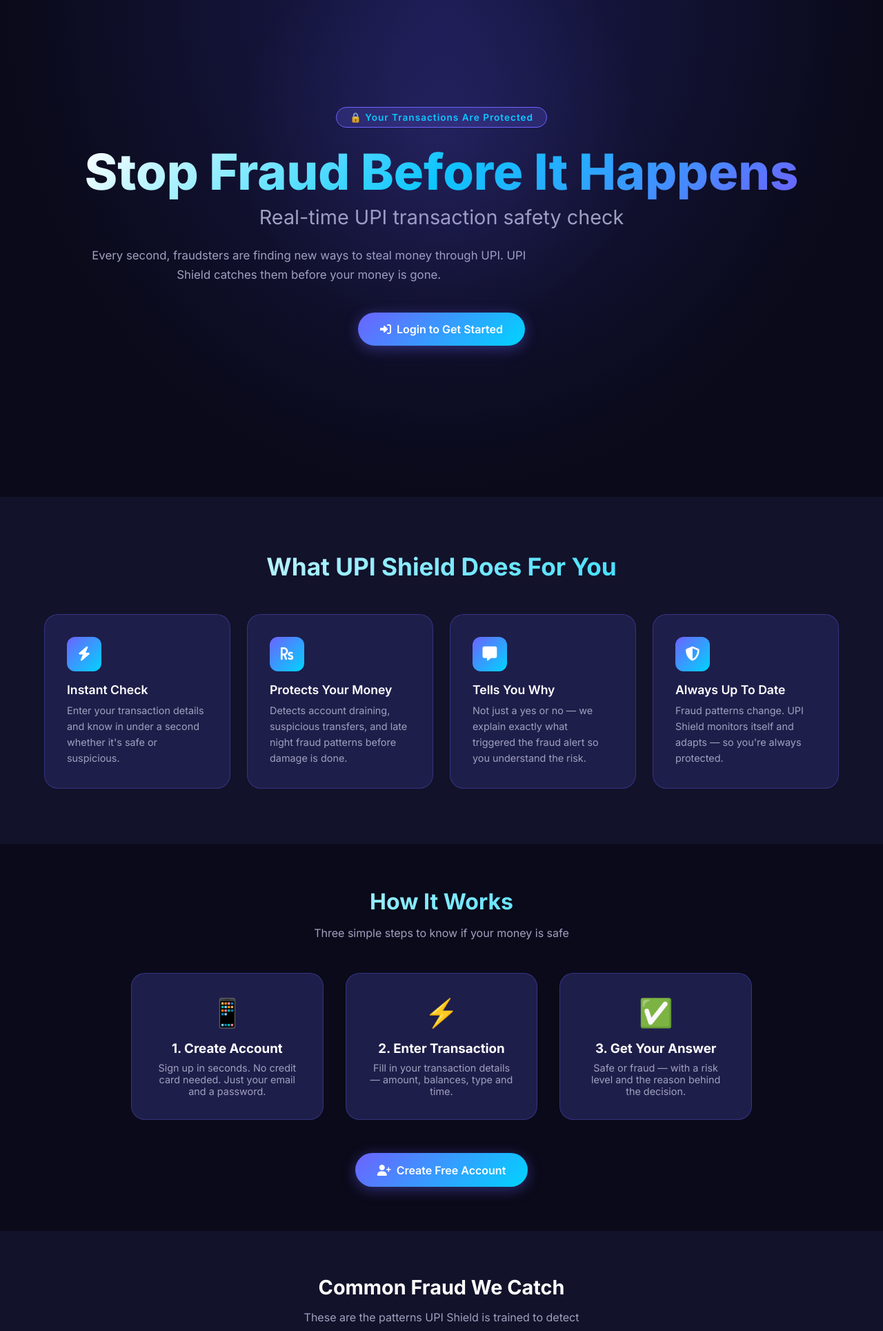
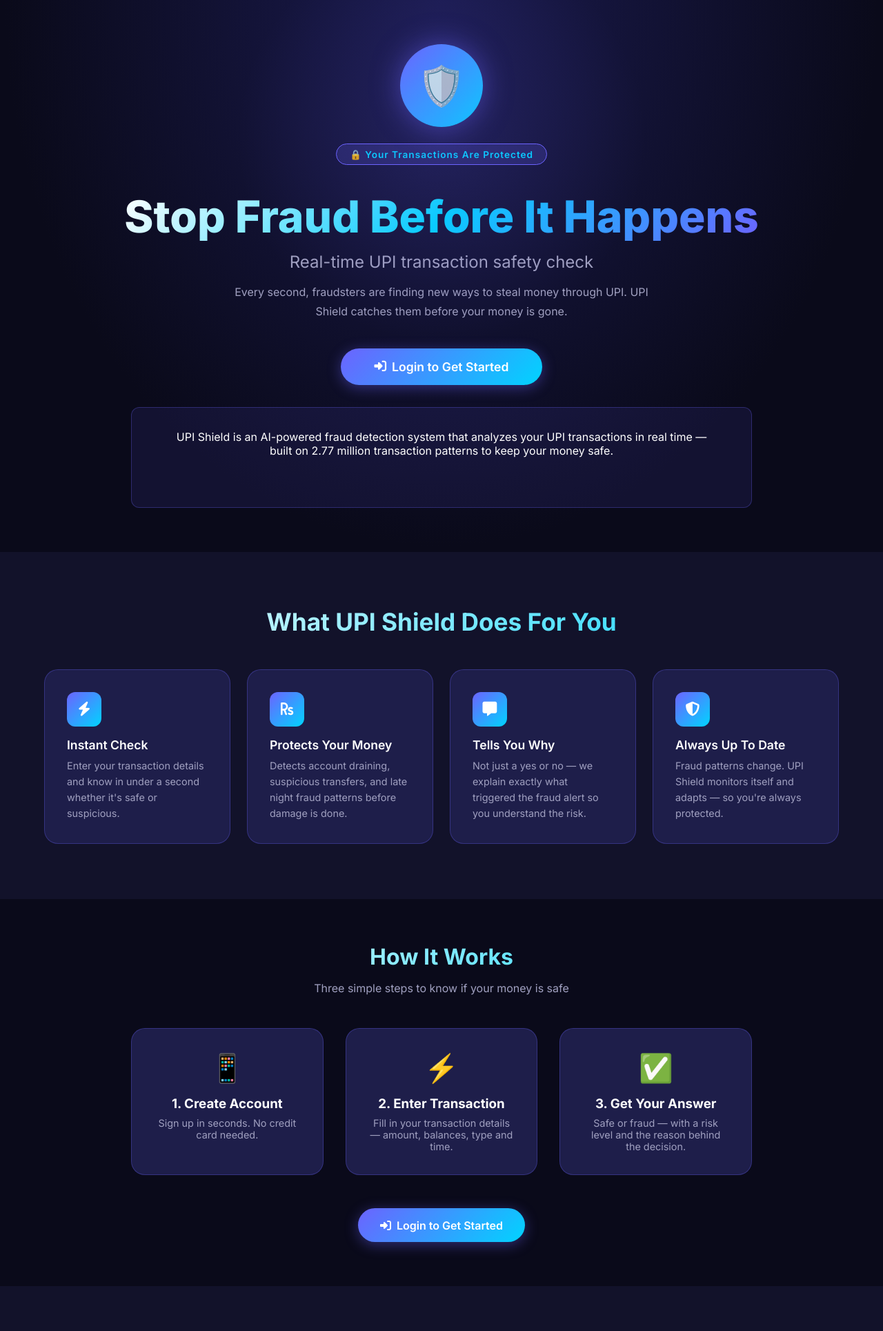
Before and after one commit to Mohana-priya19/upi-shield, a Flask app: page / in a window 1280 px wide. Shown: the part 60-1989 px from the top of the page at 69% size. Run offline with Flask 3, Linux system fonts and the light colour scheme; parts of the project's set-up code (start-up, migrations or seed data) failed here and were passed over.

Commit message:
feat: fix tagline box alignment and center text on home page

```diff
--- a/app/templates/index.html
+++ b/app/templates/index.html
@@ -1,18 +1,27 @@
 {% extends "base.html" %}
 {% block content %}
 
-<section class="hero">
-    <div class="hero-content">
-        <div class="hero-badge">🔒 Your Transactions Are Protected</div>
-        <h1>Stop Fraud Before It Happens</h1>
-        <h2>Real-time UPI transaction safety check</h2>
-        <p>Every second, fraudsters are finding new ways to steal money through UPI. UPI Shield catches them before your money is gone.</p>
-        <div class="hero-buttons" style="justify-content:center;">
-            <a href="/login" class="btn-primary">
-                <i class="fas fa-sign-in-alt"></i> Login to Get Started
-            </a>
-        </div>
+<section class="hero" style="min-height:100vh; display:flex; flex-direction:column; align-items:center; justify-content:center; text-align:center; padding:4rem 2rem; background:radial-gradient(ellipse at top, #1a1a4e 0%, var(--dark) 70%);">
+
+    <div style="width:120px; height:120px; background:linear-gradient(135deg, var(--primary), var(--secondary)); border-radius:50%; display:flex; align-items:center; justify-content:center; font-size:3.5rem; margin-bottom:1.5rem; box-shadow:0 0 40px rgba(108,99,255,0.5);">
+        🛡️
     </div>
+
+    <div class="hero-badge">🔒 Your Transactions Are Protected</div>
+    <h1 style="font-size:4rem; font-weight:800; margin:1rem 0; background:linear-gradient(135deg, #ffffff 0%, var(--secondary) 50%, var(--primary) 100%); -webkit-background-clip:text; -webkit-text-fill-color:transparent;">Stop Fraud Before It Happens</h1>
+    <h2 style="font-size:1.5rem; font-weight:400; color:var(--text-muted); margin-bottom:1rem;">Real-time UPI transaction safety check</h2>
+    <p style="max-width:600px; color:var(--text-muted); font-size:1rem; line-height:1.7; margin-bottom:2.5rem;">Every second, fraudsters are finding new ways to steal money through UPI. UPI Shield catches them before your money is gone.</p>
+
+    <a href="/login" class="btn-primary" style="font-size:1.1rem; padding:1rem 3rem;">
+        <i class="fas fa-sign-in-alt"></i> Login to Get Started
+    </a>
+
+    <div style="margin-top:2rem; padding:2rem 3rem; background:rgba(108,99,255,0.1); border:1px solid var(--border); border-radius:12px; width:100%; max-width:900px; box-sizing:border-box; min-height:80px;">
+    <p style="color:var(--text-muted); font-size:0.95rem; line-height:1.6; margin:0; text-align:center;"></p>
+        UPI Shield is an AI-powered fraud detection system that analyzes your UPI transactions in real time — built on 2.77 million transaction patterns to keep your money safe.
+    </p>
+</div>
+
 </section>
 
 <section class="features">
@@ -42,15 +51,13 @@
 </section>
 
 <section style="padding:4rem; background:var(--dark); text-align:center;">
-    <h2 style="font-size:2rem; font-weight:700; margin-bottom:1rem; background:linear-gradient(135deg, var(--text), var(--secondary)); -webkit-background-clip:text; -webkit-text-fill-color:transparent;">
-        How It Works
-    </h2>
+    <h2 style="font-size:2rem; font-weight:700; margin-bottom:1rem; background:linear-gradient(135deg, var(--text), var(--secondary)); -webkit-background-clip:text; -webkit-text-fill-color:transparent;">How It Works</h2>
     <p style="color:var(--text-muted); margin-bottom:3rem;">Three simple steps to know if your money is safe</p>
     <div style="display:grid; grid-template-columns:repeat(3,1fr); gap:2rem; max-width:900px; margin:0 auto;">
         <div style="background:var(--card); border:1px solid var(--border); border-radius:20px; padding:2rem;">
             <div style="font-size:2.5rem; margin-bottom:1rem;">📱</div>
             <h3 style="margin-bottom:0.5rem;">1. Create Account</h3>
-            <p style="color:var(--text-muted); font-size:0.9rem;">Sign up in seconds. No credit card needed. Just your email and a password.</p>
+            <p style="color:var(--text-muted); font-size:0.9rem;">Sign up in seconds. No credit card needed.</p>
         </div>
         <div style="background:var(--card); border:1px solid var(--border); border-radius:20px; padding:2rem;">
             <div style="font-size:2.5rem; margin-bottom:1rem;">⚡</div>
@@ -64,16 +71,14 @@
         </div>
     </div>
     <div style="margin-top:3rem;">
-        <a href="/signup" class="btn-primary" style="display:inline-flex;">
-            <i class="fas fa-user-plus"></i> Create Free Account
+        <a href="/login" class="btn-primary" style="display:inline-flex;">
+            <i class="fas fa-sign-in-alt"></i> Login to Get Started
         </a>
     </div>
 </section>
 
 <section style="padding:4rem; background:var(--dark2); text-align:center;">
-    <h2 style="font-size:1.8rem; font-weight:700; margin-bottom:1rem; color:var(--text);">
-        Common Fraud We Catch
-    </h2>
+    <h2 style="font-size:1.8rem; font-weight:700; margin-bottom:1rem; color:var(--text);">Common Fraud We Catch</h2>
     <p style="color:var(--text-muted); margin-bottom:2.5rem;">These are the patterns UPI Shield is trained to detect</p>
     <div style="display:grid; grid-template-columns:repeat(3,1fr); gap:1.5rem; max-width:900px; margin:0 auto;">
         <div style="background:var(--card); border:1px solid rgba(255,68,68,0.3); border-radius:16px; padding:1.5rem; text-align:left;">
```
